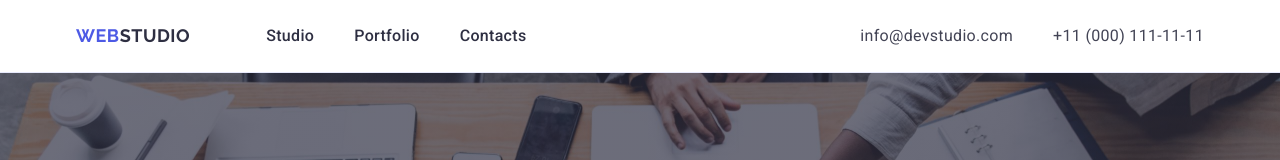
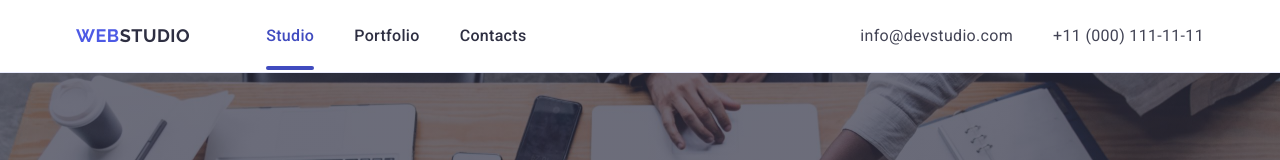
Before and after one commit to Anatoliy-Sukhanov/goit-markup-hw-04, a plain HTML site: page index.html in a window 1280 px wide. Shown: the top 160 px of the page. Drawn offline with nearby package versions, Linux system fonts and the light colour scheme.

```diff
--- a/css/styles.css
+++ b/css/styles.css
@@ -69,7 +69,25 @@ img {
   letter-spacing: 0.02em;
   color: #2e2f42;
   padding: 24px 0;
+  position: relative;
+  transition: 250ms cubic-bezier(0.4, 0, 0.2, 1);
 }
+
+.active::after {
+  content: '';
+  width: 100%;
+  display: block;
+  height: 4px;
+  background-color: #404bbf;
+  position: absolute;
+  left: 0;
+  bottom: -1px;
+  border-radius: 2px;
+}
+.active {
+  color: #404bbf;
+}
+
 .nav-link:hover,
 .nav-link:focus {
   color: #404bbf;
@@ -80,6 +98,7 @@ img {
   line-height: 1.5;
   letter-spacing: 0.02em;
   color: #434455;
+  transition: 250ms cubic-bezier(0.4, 0, 0.2, 1);
 }
 .contact-link:hover,
 .contact-link:focus {
@@ -108,6 +127,8 @@ img {
 }
 .page-header {
   border-bottom: 1px solid #e7e9fc;
+  box-shadow: 0px 2px 1px rgba(46, 47, 66, 0.08),
+    0px 1px 1px rgba(46, 47, 66, 0.16), 0px 1px 6px rgba(46, 47, 66, 0.08);
 }
 /*-------------------------------------main---------------------------------*/
 .hero {
--- a/index.html
+++ b/index.html
@@ -28,7 +28,7 @@
           >
           <ul class="nav-list">
             <li class="nav-item">
-              <a class="nav-link" href="./index.html">Studio</a>
+              <a class="nav-link active" href="./index.html">Studio</a>
             </li>
             <li class="nav-item"><a class="nav-link" href="">Portfolio</a></li>
             <li class="nav-item"><a class="nav-link" href="">Contacts</a></li>
```
